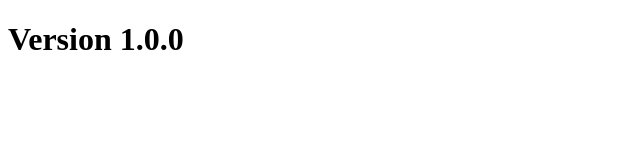
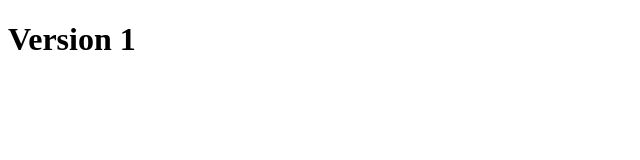
Before and after one commit to Soiiiiidaudan/git-bash-first, a plain HTML site: page index.html in a window 1280 px wide. Shown: the full height of the page, 0-640 px from the left. Drawn offline with Linux system fonts and the light colour scheme.

Commit message:
Fix master branch

```diff
--- a/index.html
+++ b/index.html
@@ -7,6 +7,6 @@
     <title>Git bash first!</title>
 </head>
 <body>
-    <h1>Version 1.0.0</h1>
+    <h1>Version 1</h1>
 </body>
 </html>
```
